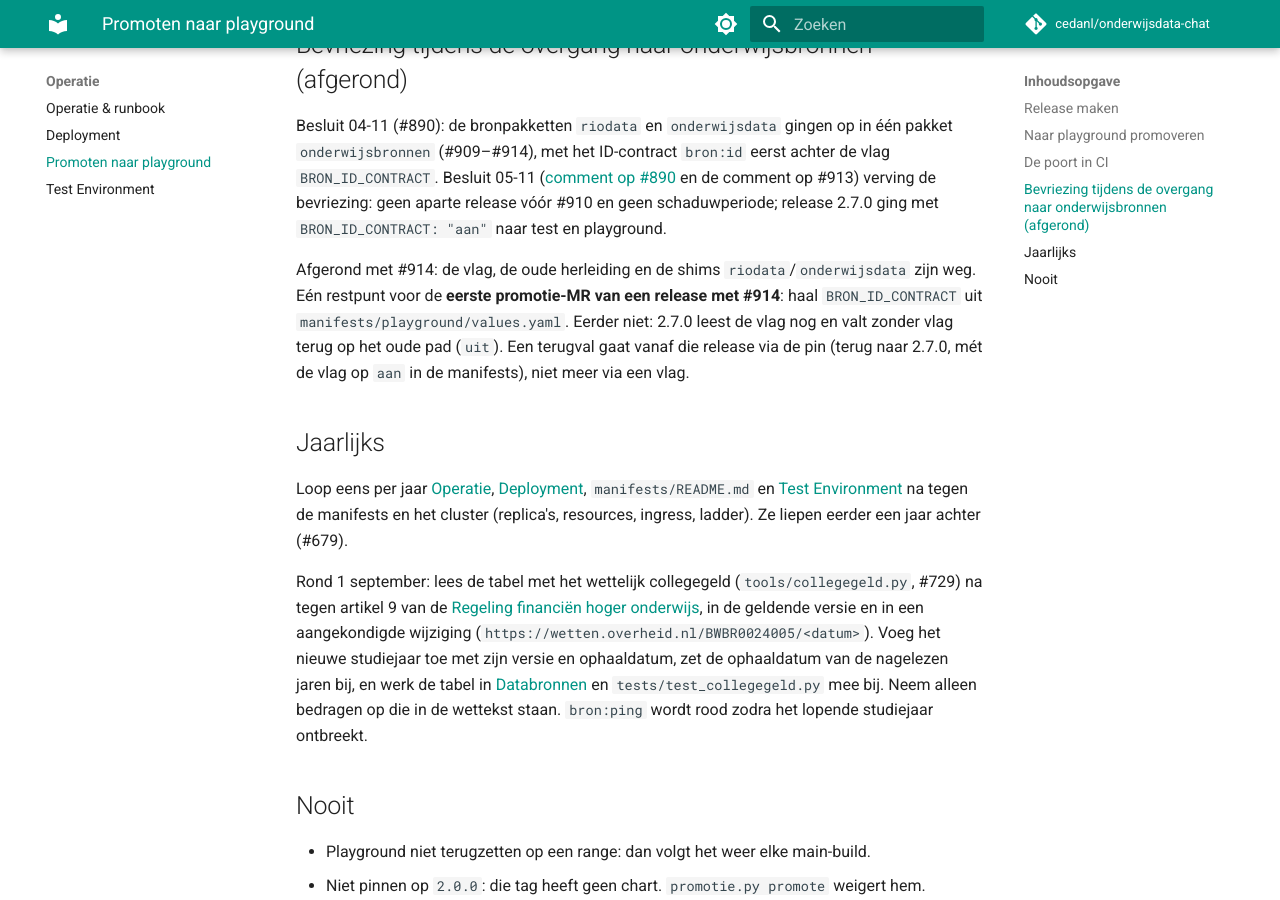
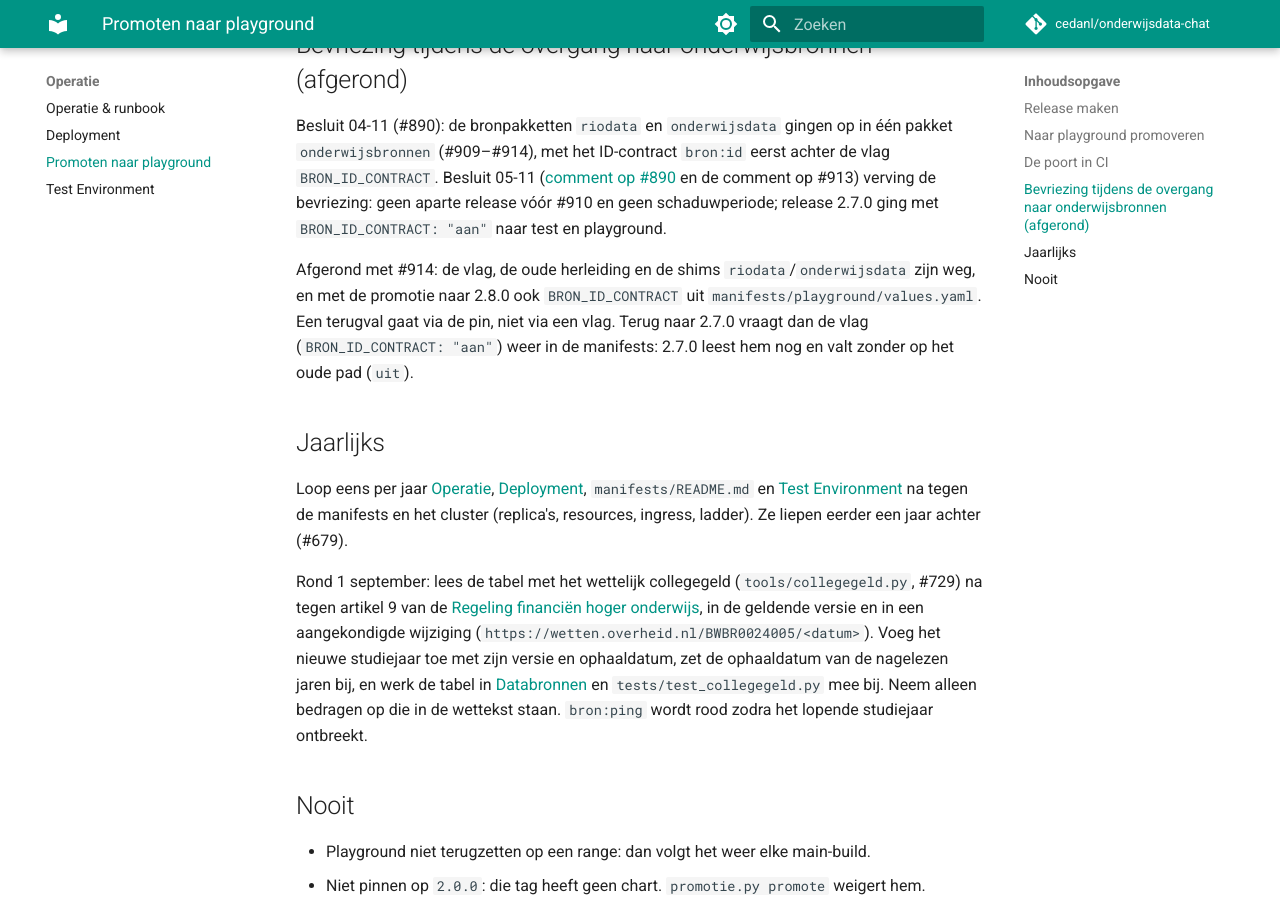
Before and after one commit to cedanl/onderwijsdata-chat, an MkDocs documentation site: the page built from docs/promoten.md, in a window 1280 px wide and 900 px high, scrolled down 2325 px. Built offline with MkDocs 1.6.1 and Material for MkDocs 9.7.7, drawn with Linux system fonts in a browser that asks for light colours; comment, search, counter and statistics services are not loaded.

Commit message:
chore: promote playground to 2.8.0
Pin 2.7.0 -> 2.8.0. BRON_ID_CONTRACT gaat uit manifests/playground (restpunt #914): 2.8.0 leest de vlag niet meer.
De test op de vlag loopt nu ook over playground.

Refs #914, #935

Co-Authored-By: Claude Sonnet 5.5 <noreply@anthropic.com>

```diff
--- a/docs/promoten.md
+++ b/docs/promoten.md
@@ -93,10 +93,10 @@ Besluit 04-11 (#890): de bronpakketten `riodata` en `onderwijsdata` gingen op in
 en de comment op #913) verving de bevriezing: geen aparte release vóór #910 en geen schaduwperiode; release 2.7.0 ging
 met `BRON_ID_CONTRACT: "aan"` naar test en playground.
 
-Afgerond met #914: de vlag, de oude herleiding en de shims `riodata`/`onderwijsdata` zijn weg. Eén restpunt voor de
-**eerste promotie-MR van een release met #914**: haal `BRON_ID_CONTRACT` uit `manifests/playground/values.yaml`. Eerder
-niet: 2.7.0 leest de vlag nog en valt zonder vlag terug op het oude pad (`uit`). Een terugval gaat vanaf die release
-via de pin (terug naar 2.7.0, mét de vlag op `aan` in de manifests), niet meer via een vlag.
+Afgerond met #914: de vlag, de oude herleiding en de shims `riodata`/`onderwijsdata` zijn weg, en met de promotie naar
+2.8.0 ook `BRON_ID_CONTRACT` uit `manifests/playground/values.yaml`. Een terugval gaat via de pin, niet via een vlag.
+Terug naar 2.7.0 vraagt dan de vlag (`BRON_ID_CONTRACT: "aan"`) weer in de manifests: 2.7.0 leest hem nog en valt
+zonder op het oude pad (`uit`).
 
 ## Jaarlijks
 
```
Also changed, not shown: 3 other files.
